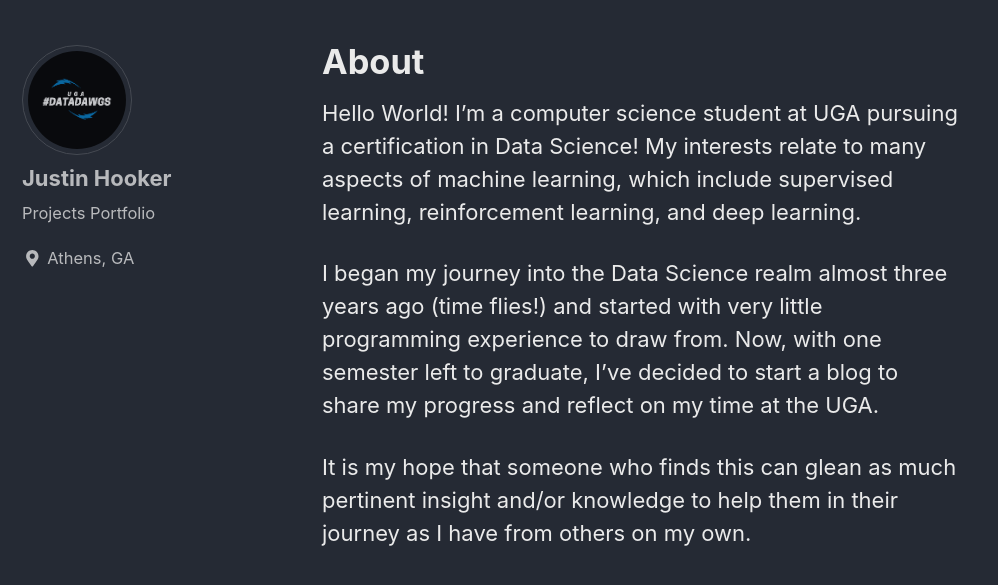
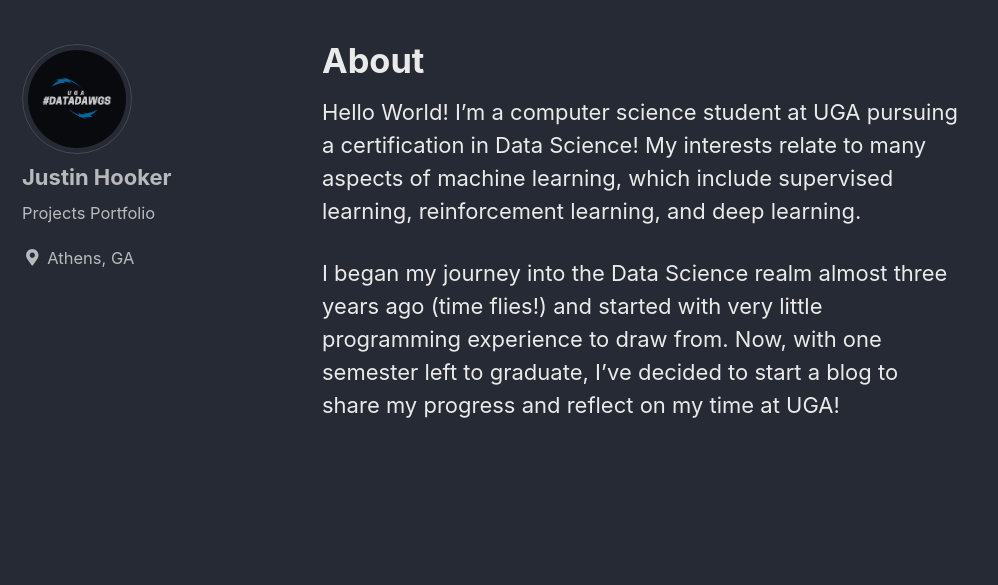
Before and after one commit to L0rdM0rd/L0rdM0rd.github.io, a Jekyll site: the page built from _pages/about.md, in a window 1280 px wide and 900 px high, scrolled down 926 px. Shown: the top 585 px of the window, without its empty margins (0-998 px from the left). Built offline with Jekyll 4.4.1, drawn with Linux system fonts in a browser that asks for light colours; cached includes are drawn as plain includes; nearby versions of some CDN libraries.

```diff
--- a/_config.yml
+++ b/_config.yml
@@ -16,7 +16,7 @@ minimal_mistakes_skin    : "dark" # "air", "aqua", "contrast", "default", "dirt"
 
 # Site Settings
 locale                   : "en-US"
-title                    : "Justin Hooker"
+title                    : "Home"
 title_separator          : "-"
 name                     : "Justin Hooker"
 description              : "My Projects Portfolio"
--- a/_pages/about.md
+++ b/_pages/about.md
@@ -12,7 +12,4 @@ include supervised learning, reinforcement learning, and deep learning.
 I began my journey into the Data Science realm almost three years ago
 (time flies!) and started with very little programming experience to draw from.
 Now, with one semester left to graduate, I've decided to start a blog to share
-my progress and reflect on my time at the UGA.
-
-It is my hope that someone who finds this can glean as much pertinent insight
-and/or knowledge to help them in their journey as I have from others on my own.
+my progress and reflect on my time at UGA!
```
Also changed, not shown: images/bgarden.jpg, images/samford-stadium.jpg.
